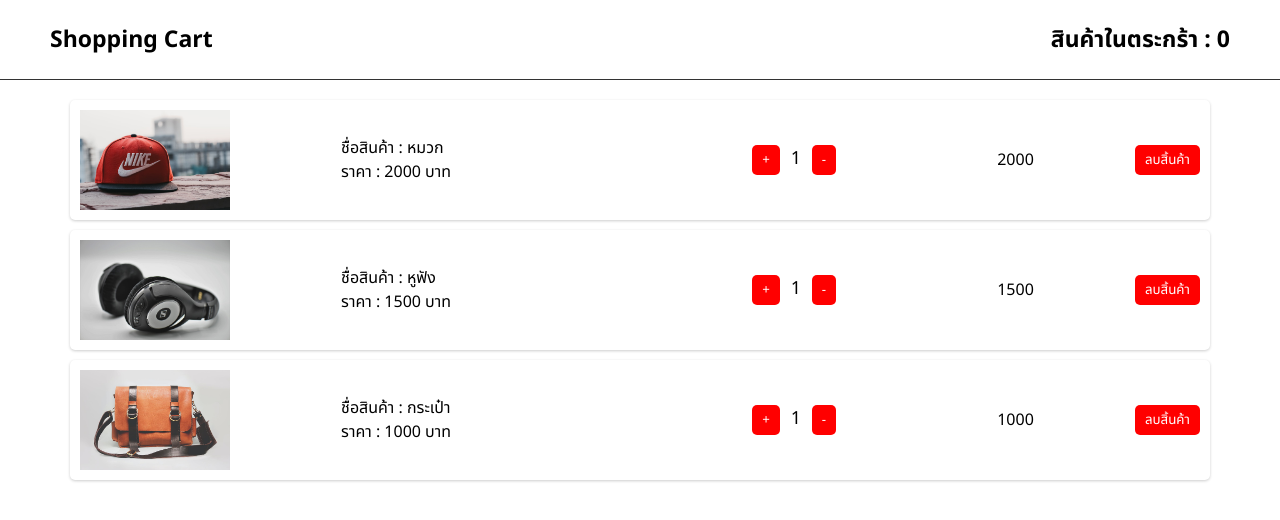
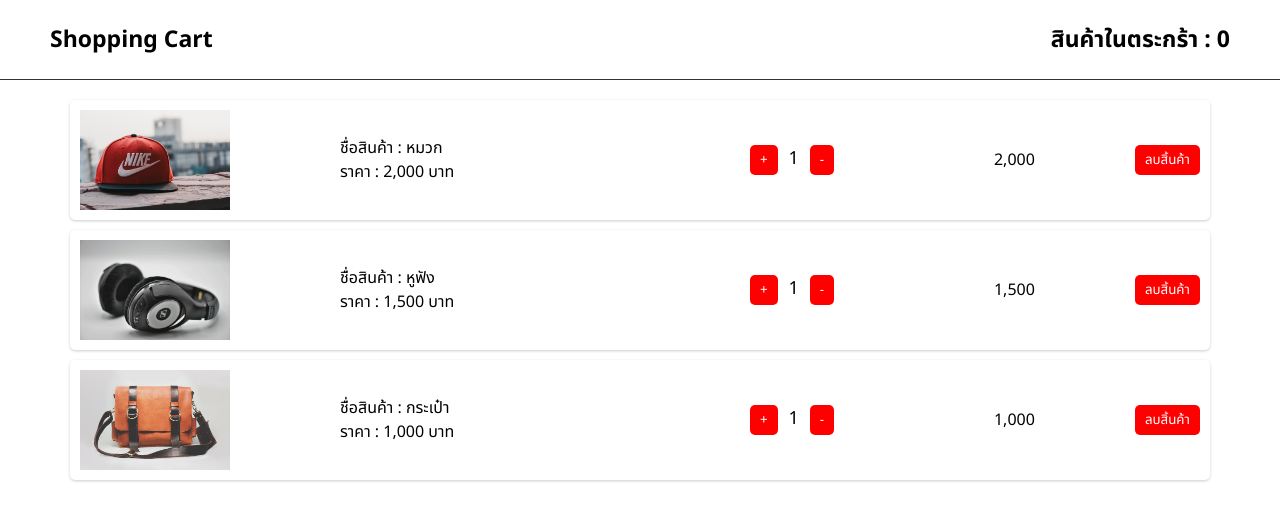
Before and after one commit to Suwit1100/Shopping-Cart-react, a React (Vite) app in the folder shopping-cart/: page / in a window 1280 px wide. Shown: the top 520 px of the page. Built offline with nearby package versions, Linux system fonts and the light colour scheme.

Commit message:
formatmonney

```diff
--- a/shopping-cart/src/components/Item.jsx
+++ b/shopping-cart/src/components/Item.jsx
@@ -1,21 +1,23 @@
 import React from 'react'
 import "../css/Item.css"
+import { useCart } from '../context/CartContext';
 function Item(props) {
     const { id, name, price, image, quantity } = props;
+    const { formatMoney } = useCart();
     return (
         <div>
             <div className="card">
                 <img src={image} alt={id} />
                 <div className="product">
                     <p className="name">ชื่อสินค้า : {name}</p>
-                    <p className="price">ราคา : {price} บาท</p>
+                    <p className="price">ราคา : {formatMoney(price)} บาท</p>
                 </div>
                 <div className="quantity">
                     <button>+</button>
                     <input type="text" value={quantity} />
                     <button>-</button>
                 </div>
-                <div className="total-price">{quantity * price}</div>
+                <div className="total-price">{formatMoney(quantity * price)}</div>
                 <button>ลบสิ้นค้า</button>
             </div>
         </div>
--- a/shopping-cart/src/context/CartContext.jsx
+++ b/shopping-cart/src/context/CartContext.jsx
@@ -8,12 +8,15 @@ const initState = {
     amouth: 0,
     total: 0
 };
+function formatMoney(money) {
+    return money.toString().replace(/(\d)(?=(\d{3})+(?!\d))/g, '$1,')
+}
 
 // สร้าง Provider ไว้กระจายข้อมูล
 export const CartProvider = ({ children }) => {
     const [state, dispatch] = useReducer(CartReducer, initState)
     return (
-        <CartContext.Provider value={{ ...state }}>
+        <CartContext.Provider value={{ ...state, formatMoney }}>
             {children}
         </CartContext.Provider>
     )
```
